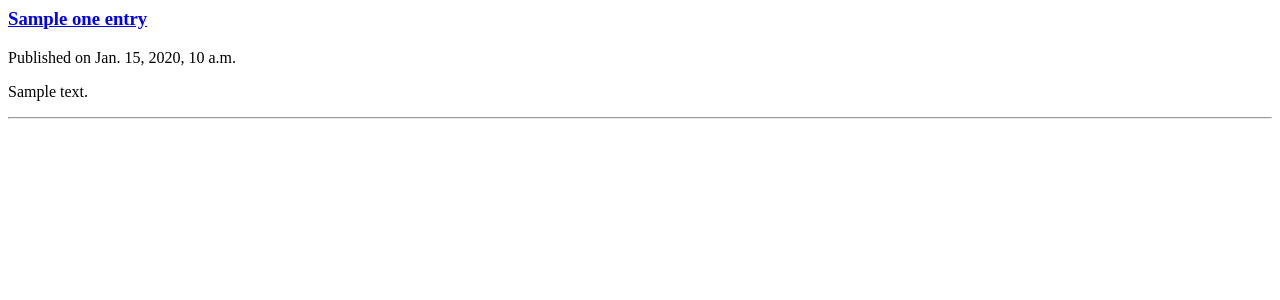
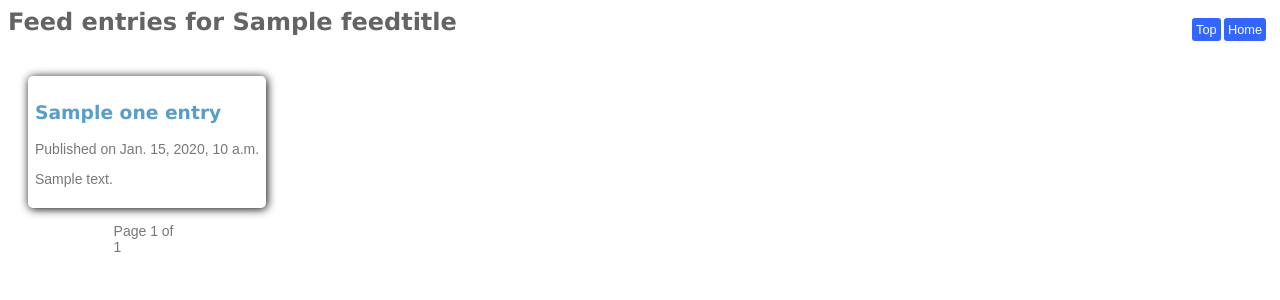
Before and after one commit to vjyrakesh/cms, a Django app: template cms/templates/myfeeder/feed_entries.html in a window 1280 px wide. Shown: the top 300 px of the page. Run offline with Django 3.2, Linux system fonts and the light colour scheme; the template is opened without the code that fills it: most values are stand-ins (such as "Sample title", 1, 10 or a date in 2020).

Commit message:
Home page modifications, added stylesheets
Modified home page to display the feed entries of the first feed in the
feeds list. Also added CSS style sheet to the feed home page and the
feed entries page.

```diff
--- a/cms/settings.py
+++ b/cms/settings.py
@@ -93,10 +93,10 @@ STATIC_ROOT = ''
 
 STATIC_URL = '/static/'
 
-STATICFILES_DIRS = ('C:/RAKESH/djangowork/cms/cms/static',)
+STATICFILES_DIRS = ('C:/RAKESH/projects/cms/cms/static',)
 
 TEMPLATE_DIRS = (
-    'C:/RAKESH/djangowork/cms/cms/templates',
+    'C:/RAKESH/projects/cms/cms/templates',
 
 )
 
--- /dev/null
+++ b/cms/static/myfeeder/styles.css
@@ -0,0 +1,108 @@
+#feed_list
+{
+	margin: 5px;
+	padding: 10px;
+	float: left;
+	width: 20%;
+	box-shadow: 1px 1px 12px;
+	border-radius: 5px;
+}
+
+#first_feed_entries
+{
+	margin: 5px;
+	float:left;
+	width:75%;
+	height: 90%;
+	overflow-y: scroll;
+}
+
+#feed_entries
+{
+	margin: 5px;
+	float:left;
+}
+
+.firstFeedDivs
+{
+	box-shadow: 1px 1px 10px;
+	border-radius: 5px;
+	padding: 7px;
+	margin: 15px;
+}
+
+.pagination
+{
+	margin-left: auto;
+	margin-right: auto;
+	width:25%;
+	font-family: Arial,sans-serif;
+	font-size: 14px;
+	color:rgb(120,120,120);
+}
+
+h2
+{
+	color: rgb(100,100,100);
+	font-family: "Verdana", Geneva, sans-serif;
+}
+
+h3
+{
+	color: rgb(100,100,100);
+	font-family: "Verdana", Geneva, sans-serif;
+}
+
+p
+{
+	font-family: Arial, Geneva, sans-serif;
+	font-size: 14px;
+	color:rgb(120,120,120);
+}
+
+a
+{
+	text-decoration: none;
+	color: #589ECA;
+	font-family: "Verdana", Geneva, sans-serif;
+}
+
+a:hover {
+    text-decoration: underline;
+}
+
+ul {
+    list-style-type: none;
+    padding: 0px;
+    margin: 0px;
+}
+
+#homeLink
+{
+	position: fixed;
+	margin-left: 95%;
+	margin-top: -3%;
+	text-decoration:none;
+	font-family:Arial,Sans-serif;
+	font-size:80%;
+	background-color:#3366ff;
+	padding:4px;
+	text-align:center;
+	border-radius:3px;
+	color:white;
+}
+
+#gotoPageTopLink
+{
+	position: fixed;
+	margin-left: 92.5%;
+	margin-top: -3%;
+	text-decoration:none;
+	font-family:Arial,Sans-serif;
+	font-size:80%;
+	background-color:#3366ff;
+	padding:4px;
+	text-align:center;
+	border-radius:3px;
+	color:white;
+}
--- a/cms/templates/myfeeder/feed_entries.html
+++ b/cms/templates/myfeeder/feed_entries.html
@@ -1,13 +1,33 @@
 <html>
 <head>
-<title>{{feedtitle}} - Myfeeder</title></head>
+<title>{{feedtitle}} - Myfeeder</title>
+<link rel="stylesheet" type="text/css" href="../../static/myfeeder/styles.css">
+</head>
 <body>
-
-	{% for one_entry in entries|slice:":10" %}
-		<h3><a href="{{one_entry.link}}">{{ one_entry.title }}</a></h3>
-		<p>Published on {{ one_entry.updated }}</p>
-		<p>{{ one_entry.description|safe }}</p>
-		<hr/>
-	{% endfor %}
+	<h2>Feed entries for {{ feedtitle }}</h2>
+	<a id="gotoPageTopLink" href="#">Top</a>
+	<a id="homeLink" href="/myfeeder/home/">Home</a>
+	<div id="feed_entries">
+		{% for one_entry in entries %}
+		<div class="firstFeedDivs">
+			<h3><a href="{{one_entry.link}}">{{ one_entry.title }}</a></h3>
+			<p>Published on {{ one_entry.updated }}</p>
+			<p>{{ one_entry.description|safe }}</p>
+		</div>
+		{% endfor %}
+		<div class="pagination">
+			<span class="step_links">
+				{% if entries.has_previous %}
+					<a href="?page={{ entries.previous_page_number }}">Previous</a>
+				{% endif %}
+				<span class="current">
+					Page {{entries.number}} of {{entries.paginator.num_pages}}
+				</span>
+				{% if entries.has_next %}
+					<a href="?page={{ entries.next_page_number }}">Next</a>
+				{% endif %}
+			</span>
+		</div>
+	</div>
 </body>
 </html>
```
Also changed, not shown: cms/templates/myfeeder/feeds_home.html (+29 -0 lines), myfeeder/views.py (+46 -10 lines), 2 other files.
